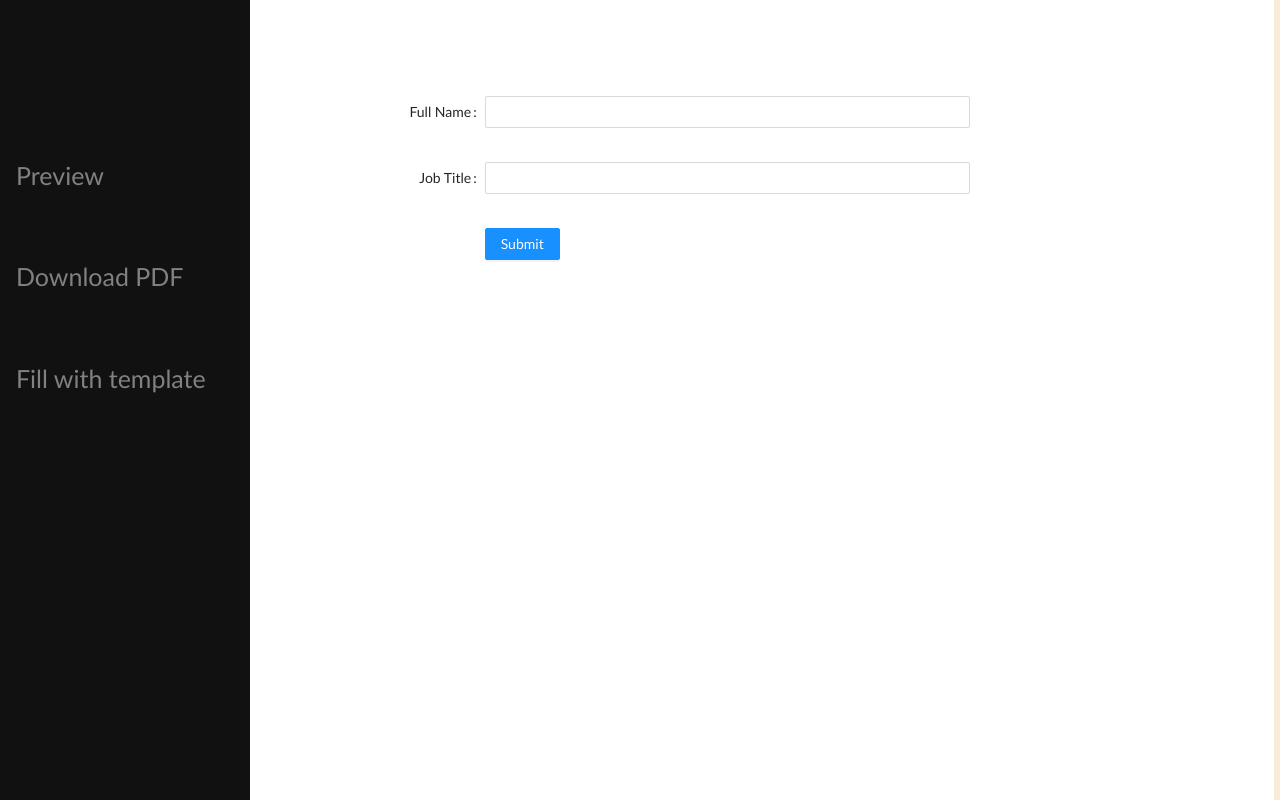
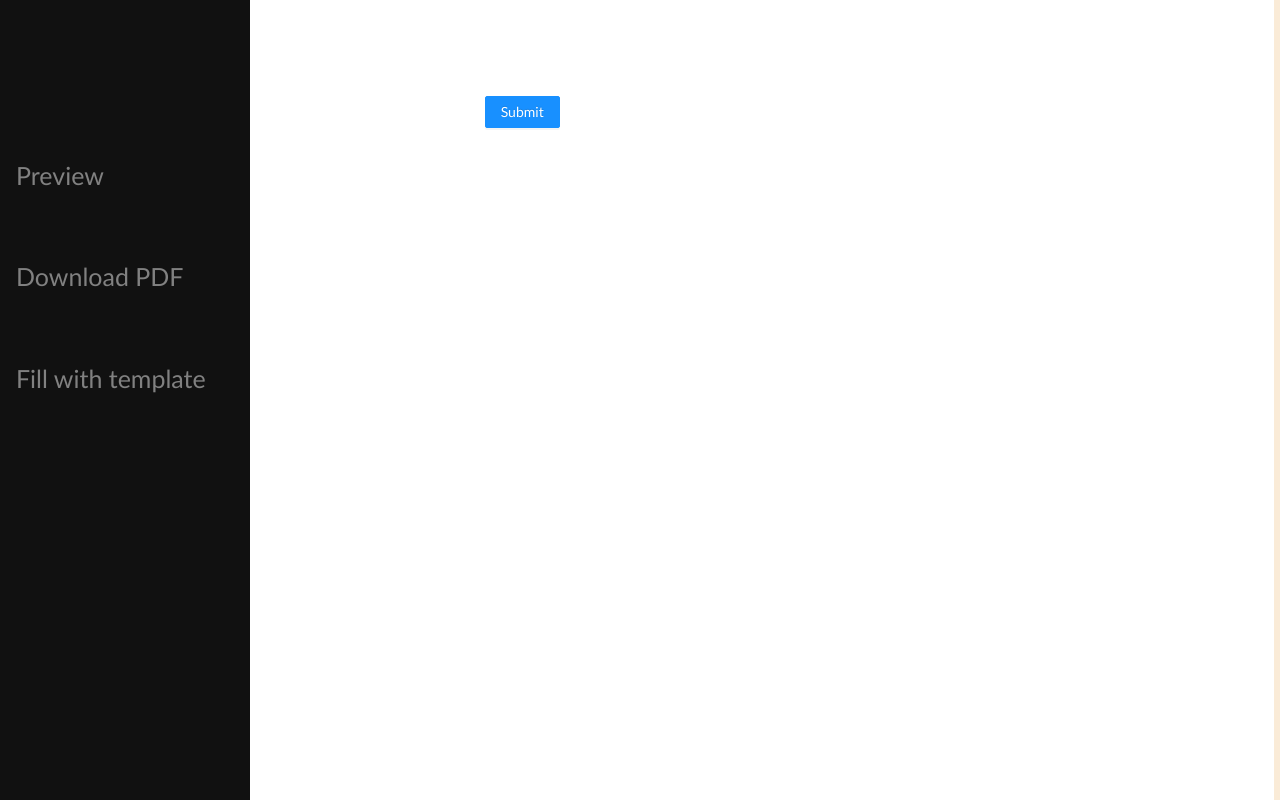
Before and after one commit to lancedang64/project_cv-builder, a React (Create React App) app: page / in a window 1280 px wide. Built offline with nearby package versions, Linux system fonts and the light colour scheme; what @react-pdf/renderer would draw is missing.

Commit message:
Removed formik, yup and depreciated files

```diff
--- a/src/components/FormMode/FormCV/components/FormField.js
+++ /dev/null
@@ -1,16 +0,0 @@
-import React from 'react';
-import { Form as AntForm, Input } from 'antd';
-
-const FormItem = ({ label, inputProps }) => {
-	return (
-		<AntForm.Item label={label}>
-			<Input
-				name={inputProps.name}
-				value={inputProps.fullName}
-				onChange={inputProps.handleChange}
-			/>
-		</AntForm.Item>
-	);
-};
-
-export default FormItem;
--- a/src/components/FormMode/FormCV/index.js
+++ b/src/components/FormMode/FormCV/index.js
@@ -1,25 +1,7 @@
 import React from 'react';
-import { Formik, Field, ErrorMessage, FieldArray } from 'formik';
 import { Form as AntForm, Input, Button, Radio } from 'antd';
 
-import validationSchema from './utils/validationSchema';
-import FormField from './components/FormField';
-
 const FormCV = props => {
-	const formikProps = {
-		initialValues: {
-			fullName: '',
-			jobTitle: '',
-			contacts: [],
-			profile: '',
-			workExperience: [],
-		},
-		validationSchema: validationSchema,
-		onSubmit: values => {
-			console.log(JSON.stringify(values, null, 2));
-		},
-	};
-
 	const formItemLayout = {
 		layout: 'horizontal',
 		labelCol: {
@@ -38,36 +20,13 @@ const FormCV = props => {
 	};
 
 	return (
-		<Formik
-			{...formikProps}
-			render={({ values, errors, touched, handleChange, handleSubmit }) => (
 		<AntForm {...formItemLayout}>
-					<FormField
-						label='Full Name'
-						inputProps={{
-							name: 'fullName',
-							value: values.fullName,
-							handleChange: handleChange,
-						}}
-					/>
-
-					<FormField
-						label='Job Title'
-						inputProps={{
-							name: 'jobTitle',
-							value: values.jobTitle,
-							handleChange: handleChange,
-						}}
-					/>
-
 			<AntForm.Item {...buttonItemLayout}>
-						<Button type='primary' onClick={handleSubmit}>
+				<Button type='primary' onClick={() => console.log('submitted form')}>
 					Submit
 				</Button>
 			</AntForm.Item>
 		</AntForm>
-			)}
-		/>
 	);
 };
 
--- a/src/components/FormMode/FormCV/utils/index.js
+++ /dev/null
@@ -1,6 +0,0 @@
-export const getFieldProps = (errors, touched, itemName) => {
-	return {
-		help: 'validate',
-		validateStatus: 'error',
-	};
-};
--- a/src/components/FormMode/FormCV/utils/validationSchema.js
+++ /dev/null
@@ -1,8 +0,0 @@
-import * as yup from 'yup';
-
-const validationSchema = yup.object().shape({
-	fullName: yup.string().min(2, 'Too Short!').required('Required'),
-	jobTitle: yup.string(),
-});
-
-export default validationSchema;
```
Also changed, not shown: src/components/FormMode/FormCV/components/Section.js (deleted, +0 -12 lines), src/components/FormMode/FormCV/components/WorkExperience.js (deleted, +0 -43 lines). Lines whose indentation alone changed are shown as unchanged.
